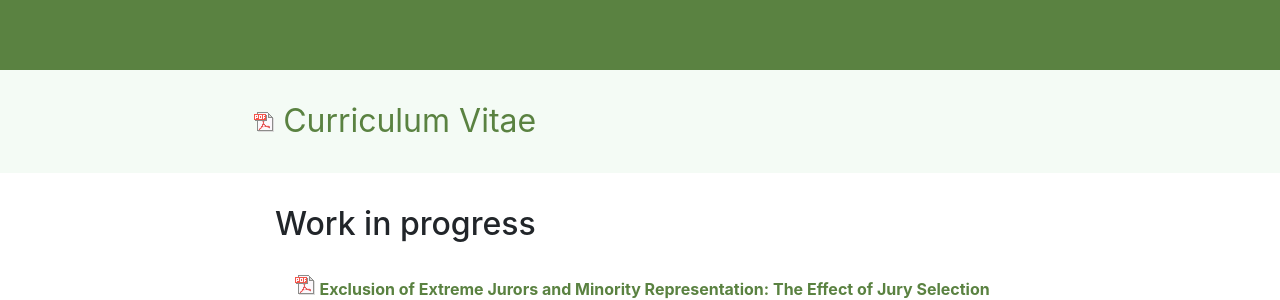
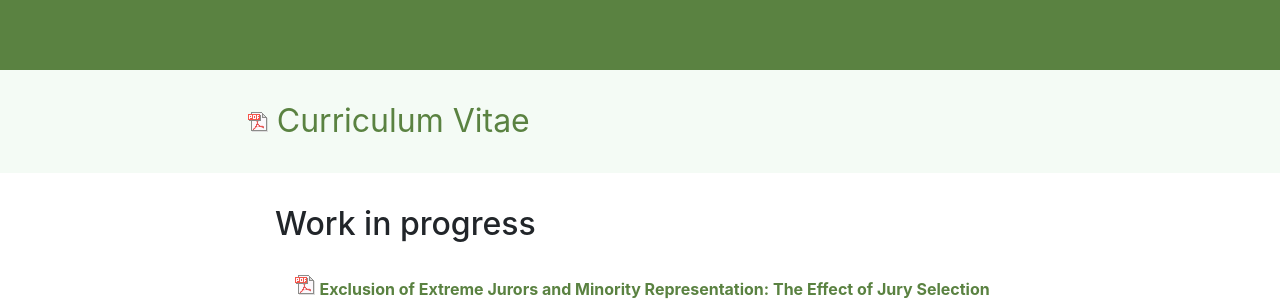
Before and after one commit to andreamoro-git/andreamoro-git.github.io, a Jekyll site: the page built from index.md, in a window 1280 px wide. Shown: the part 257-557 px from the top of the page. Built offline with Jekyll 4.4.1, drawn with Linux system fonts in a browser that asks for light colours; our own code applies the rules of GitHub Pages for plain Markdown files.

Commit message:
Update scrolling-nav.css

```diff
--- a/css/scrolling-nav.css
+++ b/css/scrolling-nav.css
@@ -21,7 +21,7 @@ h2.sectitle {
 }
 
 .sectitle.pdf {
-	margin-left: -1.3rem;
+	margin-left: -1.7rem;
 }
 
 #cv {
```
